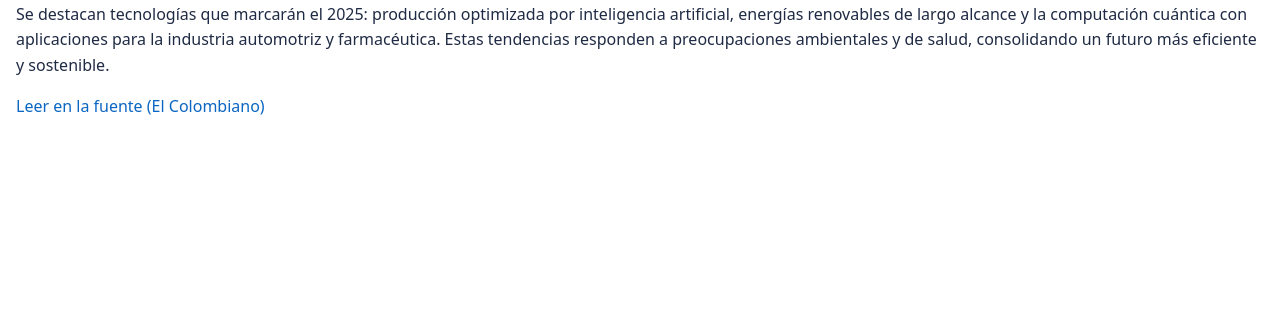
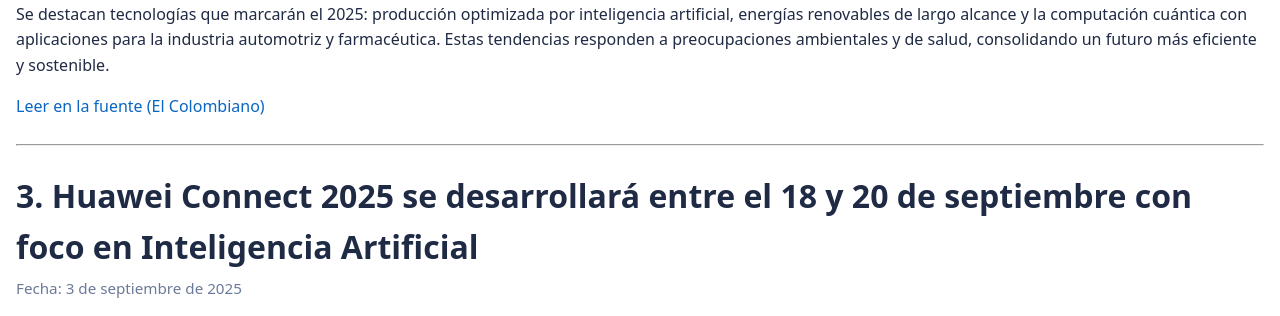
Before and after one commit to Henryck22/Pagina-de-noticias, a plain HTML site: page index.html in a window 1280 px wide. Shown: the part 1132-1448 px from the top of the page. Before the commit the page ends 1268 px from the top, so only its background shows below. Drawn offline with Linux system fonts and the light colour scheme.

Commit message:
se agrega titulo y fecha noticia 3

```diff
--- a/index.html
+++ b/index.html
@@ -47,6 +47,11 @@
   </a>
 </p>
 
+<hr>
+<!-- 3) Huawei Connect 2025 -->
+<h1>3. Huawei Connect 2025 se desarrollará entre el 18 y 20 de septiembre con foco en Inteligencia Artificial</h1>
+<div class="meta">Fecha: 3 de septiembre de 2025</div>
+
 
 
 </body>
```
